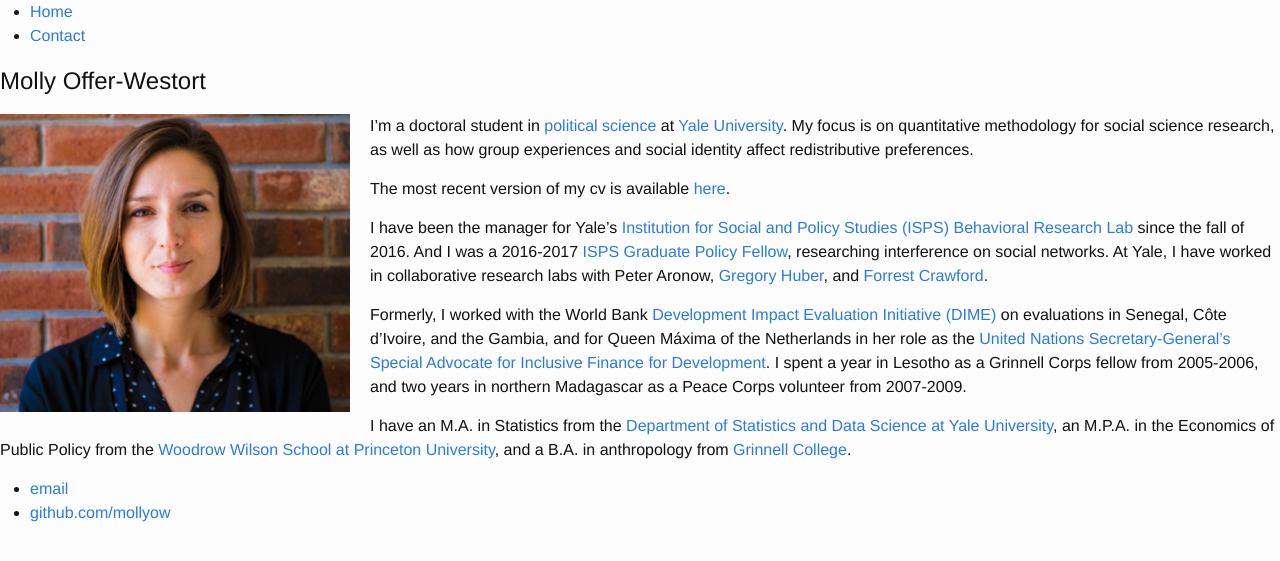
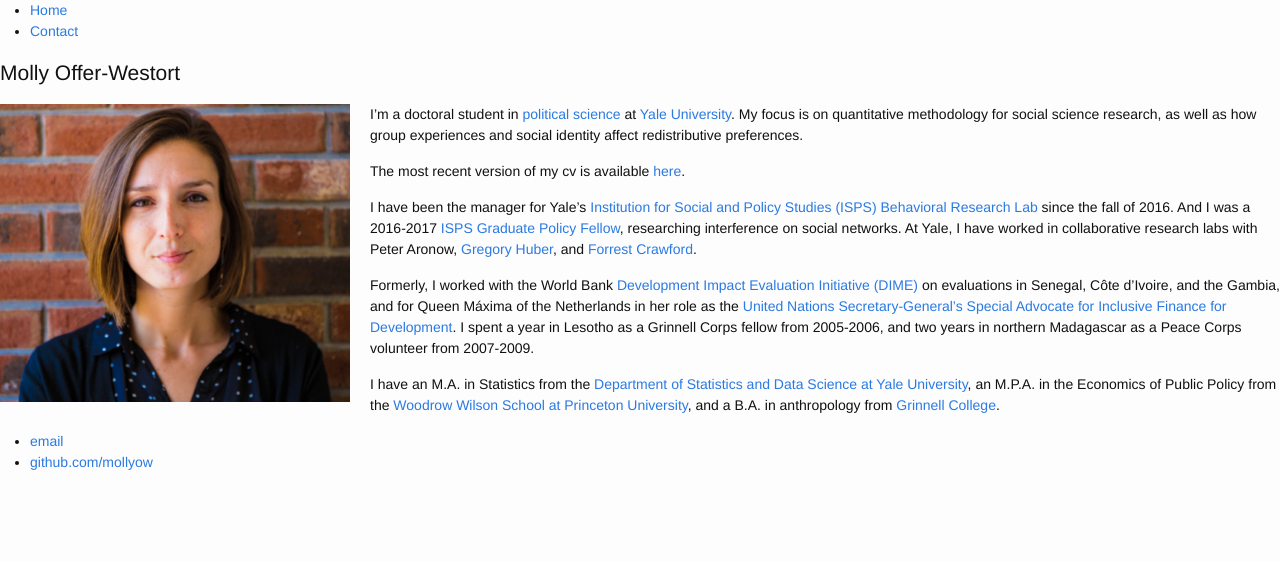
Before and after one commit to mollyow/mollyow.github.io, a Jekyll site: the page built from index.markdown, in a window 1280 px wide. Shown: the top 561 px of the page. Built offline with Jekyll 4.4.1, drawn with Linux system fonts in a browser that asks for light colours.

Commit message:
updates layout

```diff
--- a/css/main.css
+++ b/css/main.css
@@ -25,7 +25,7 @@
     font-family:'Helvetica', 'Arial', 'Sans-Serif';
 }
 p {
-    font-size: 1em;
+    font-size: 1.25em;
     line-height: 1.4em;
     color: #333;
 }
--- a/css/main.scss
+++ b/css/main.scss
@@ -7,7 +7,7 @@
 
 // Our variables
 $base-font-family: "Helvetica Neue", Helvetica, Arial, sans-serif;
-$base-font-size:   16px;
+$base-font-size:   14px;
 $base-font-weight: 400;
 $small-font-size:  $base-font-size * 0.875;
 $base-line-height: 1.5;
```
